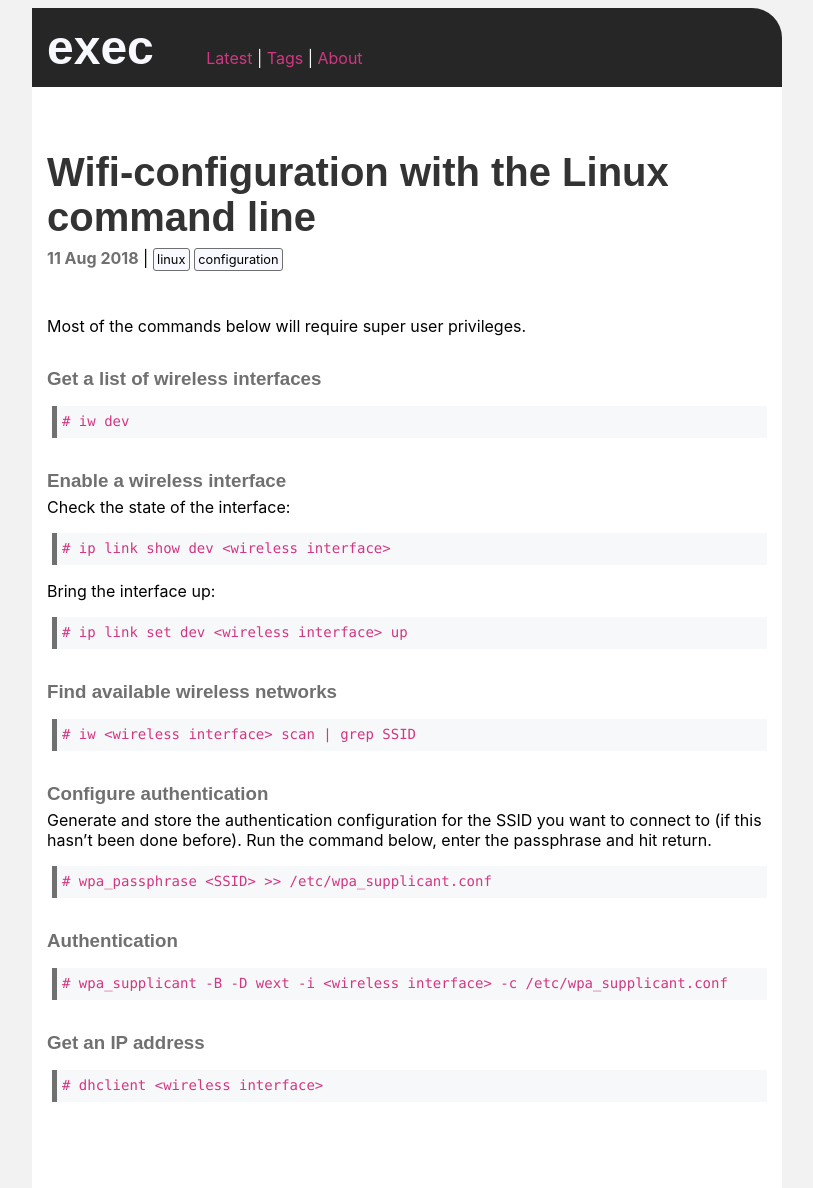
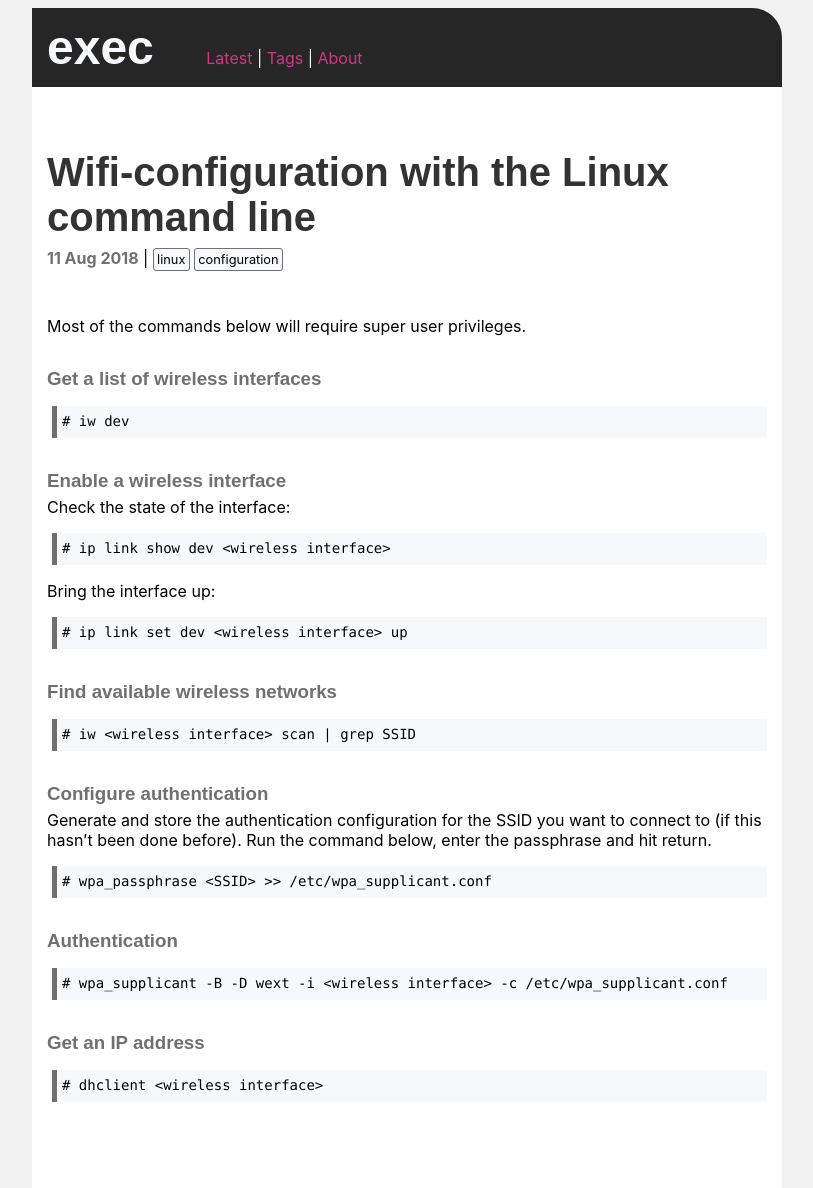
Before and after one commit to execas/execas.github.io, a Jekyll site: the page built from _posts/2018-08-11-wifi-configuration-with-the-linux-command-line.md, in a window 1280 px wide. Shown: the whole page, without its empty margins (233-1046 px from the left). Built offline with Jekyll 4.4.1, drawn with Linux system fonts in a browser that asks for light colours.

Commit message:
Update execas.css

```diff
--- a/css/execas.css
+++ b/css/execas.css
@@ -39,12 +39,13 @@ pre code {
      font-family:Consolas,Monaco,Lucida Console,Liberation Mono,DejaVu Sans Mono,Bitstream Vera Sans Mono,Courier New;
      font-size:14px;
      border-style: none;
+     color:#000000;
      background-color: #f6f8fa;
 }
 code {
      background-color: #fefefe;
      color:#d33682;
-     font-size:12px;
+     font-size:14px;
      border-width: 1px;
      border-style: solid;
      border-color: #eeeeee
```
